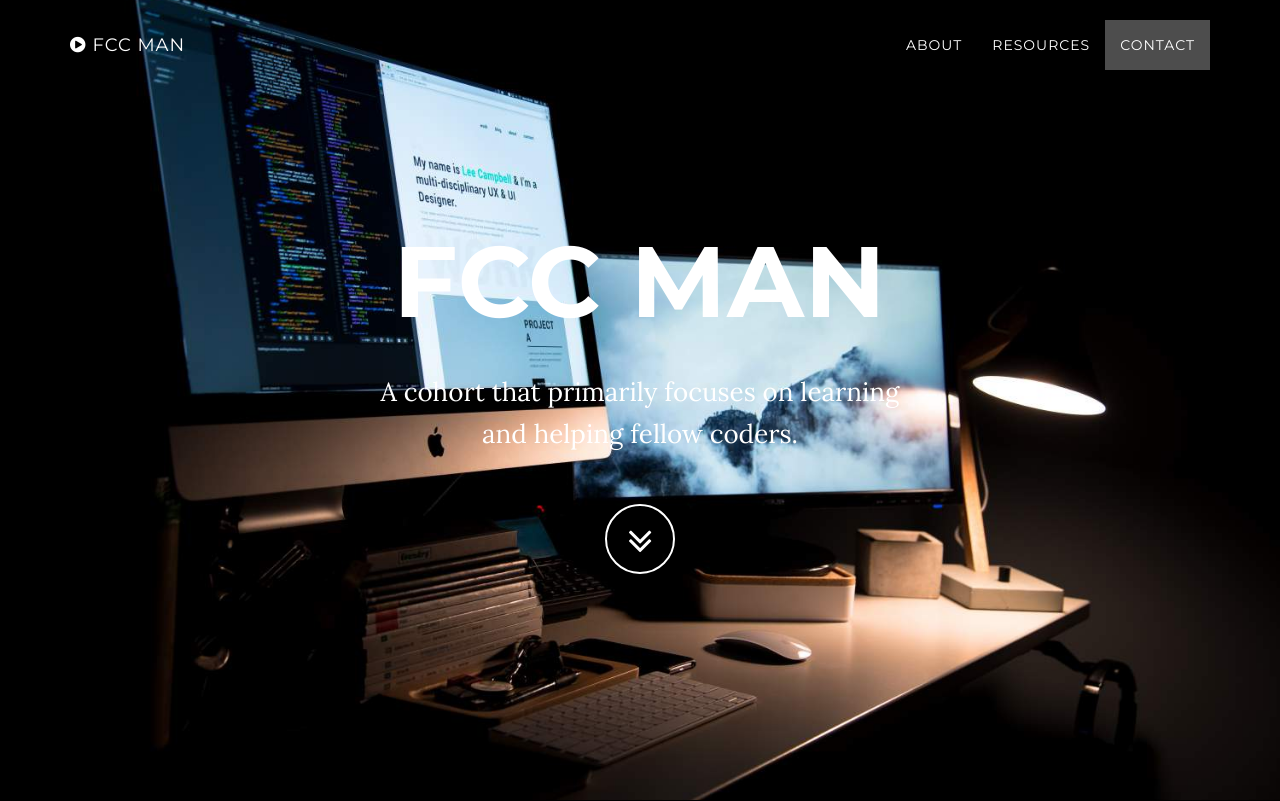
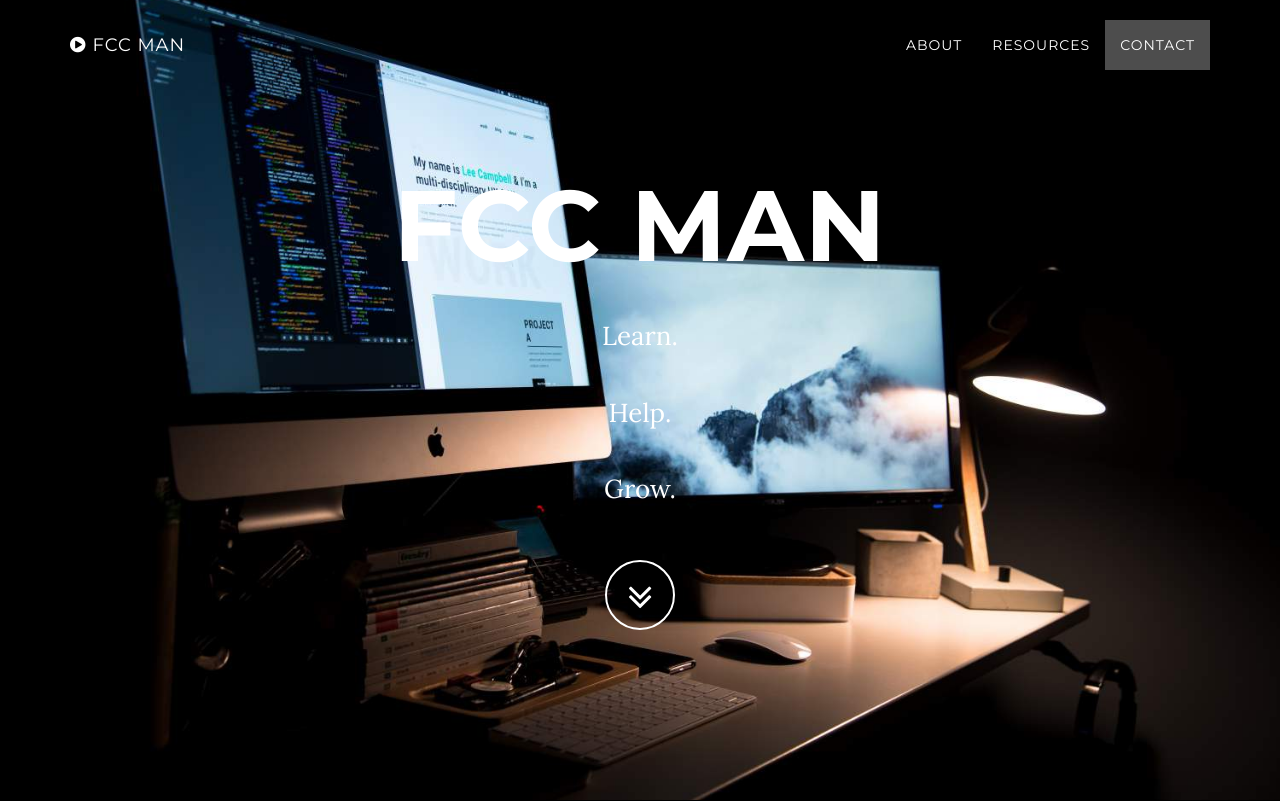
Before and after one commit to da7thsin/fccman, a website: page index.html in a window 1280 px wide. Shown: the top 801 px of the page. Drawn offline with nearby package versions, Linux system fonts and the light colour scheme.

Commit message:
Removed container, row, and col parent tags and added a div class named intro-content. Changed intro-text

```diff
--- a/index.html
+++ b/index.html
@@ -19,8 +19,8 @@
     <link href="https://fonts.googleapis.com/css?family=Montserrat:400,700" rel="stylesheet" type="text/css">
 
     <!-- Theme CSS -->
-    <link href="css/grayscale.min.css" rel="stylesheet">
-
+    <!--<link href="css/grayscale.min.css" rel="stylesheet">-->
+    <link href="css/grayscale.css" rel="stylesheet">
     <!-- HTML5 Shim and Respond.js IE8 support of HTML5 elements and media queries -->
     <!-- WARNING: Respond.js doesn't work if you view the page via file:// -->
     <!--[if lt IE 9]>
@@ -70,18 +70,15 @@
     <!-- Intro Header -->
     <header class="intro">
         <div class="intro-body">
-            <div class="container">
-                <div class="row">
-                    <div class="col-md-8 col-md-offset-2">
-                        <h1 class="brand-heading">FCC MAN</h1>
-                        <p class="intro-text">A cohort that primarily focuses on learning
-                            <br>and helping fellow coders.</p>
-                        <a href="#about" class="btn btn-circle page-scroll">
-                            <i class="fa fa-angle-double-down animated"></i>
-                        </a>
-                    </div>
-                </div>
-            </div>
+          <div class="intro-content">
+            <h1 class="brand-heading">FCC MAN</h1>
+            <p class="intro-text">Learn.</p>
+            <p class="intro-text">Help.</p>
+            <p class="intro-text">Grow.</p>
+          </div>
+          <a href="#about" class="btn btn-circle page-scroll">
+              <i class="fa fa-angle-double-down animated"></i>
+          </a>
         </div>
     </header>
 
```
